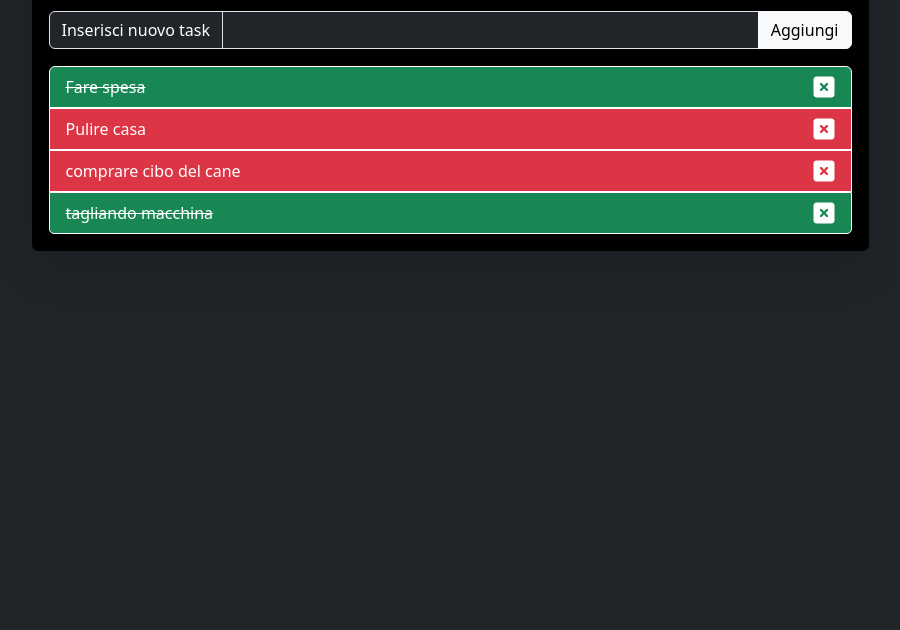
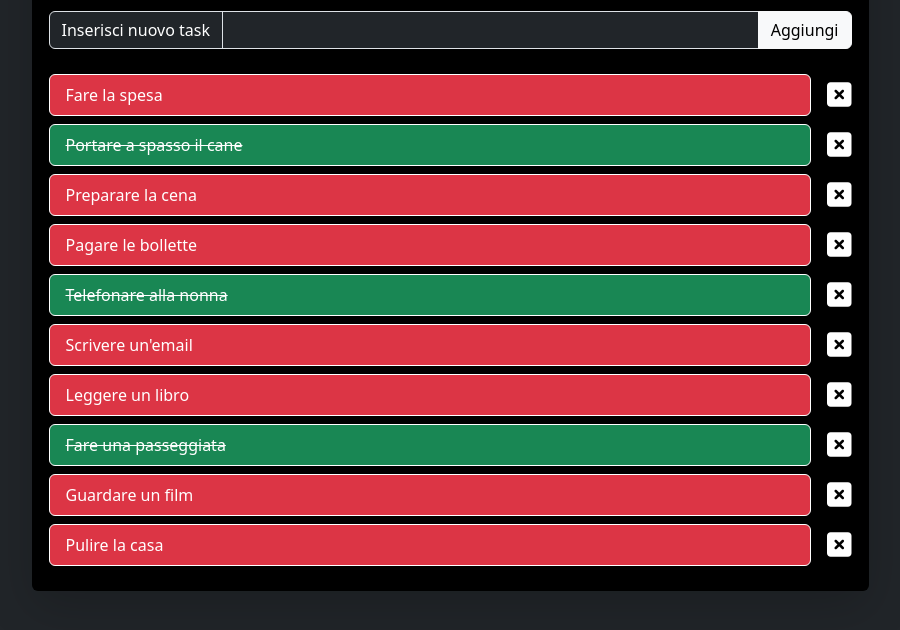
Before and after one commit to FedeViga/vue-todolist, a plain HTML site: page index.html in a window 1280 px wide. Shown: the part 118-748 px from the top of the page, without its empty margins (190-1090 px from the left). Drawn offline with nearby package versions, Linux system fonts and the light colour scheme.

Commit message:
modificato stile e aggiunto controllo a newTask() - fine esercizio

```diff
--- a/index.html
+++ b/index.html
@@ -29,7 +29,7 @@
                     To-Do List
                 </h1>
 
-                <div class="input-group mb-3">
+                <div class="input-group mb-4">
                     <span class="input-group-text bg-dark text-white" id="inputGroup-sizing-default">Inserisci nuovo task</span>
                     <input
                         v-model="newTask.text"
@@ -50,32 +50,35 @@
                   </div>
 
                 <!-- lista di task -->
-                <ul class="list-group">
+                <div class="list-group">
 
-                    <!-- creo li per ogni oggetto contenuto nell'array tasks -->
-                    <li
+                    <!-- elemento contenente il task e il bottone per rimuoverlo -->
+                    <div
                         v-for="(currentTask, index) in tasks"
-                        class="list-group-item list-group-item-action user-select-none d-flex justify-content-between border border-white text-white"
-                        :class="currentTask.done==true ? 'bg-success' : 'bg-danger'"
+                        class="d-flex align-items-center gap-3 mb-2"
                     >
-
-                        <!-- se il task è stato eseguito sbarro il testo -->
-                        <span
+                        <!-- task -->
+                        <div
+                            class="list-group-item list-group-item-action user-select-none d-flex justify-content-between border border-white rounded-2 text-white"
+                            :class="currentTask.done==true ? 'bg-success' : 'bg-danger'"
+                            role='button'
                             @click="invertTaskDone(index)"
-                            :class="currentTask.done ? 'text-decoration-line-through' : ''"
-                            role='button'
                         >
 
-                            {{currentTask.text}}
+                            <span :class="currentTask.done ? 'text-decoration-line-through' : ''">
 
-                        </span>
+                                {{currentTask.text}}
+
+                            </span>
+
+                        </div>
 
                         <!-- al click dell'icona rimuovo il task corrispondente -->
-                        <i @click="deleteTask(index)" class="fa-solid fa-square-xmark fs-4" role='button'></i>
+                        <i @click="deleteTask(index)" class="fa-solid fa-square-xmark fs-3" role='button'></i>
 
-                    </li>
+                    </div>
 
-                </ul>
+                </div>
             </div>
 
         </div>
--- a/js/script.js
+++ b/js/script.js
@@ -29,20 +29,44 @@ createApp({
             tasks: [
 
                 {
-                    text: 'Fare spesa',
-                    done: true
+                    text: "Fare la spesa",
+                    done: false,
                 },
                 {
-                    text: 'Pulire casa',
-                    done: false
+                    text: "Portare a spasso il cane",
+                    done: true,
                 },
                 {
-                    text: 'comprare cibo del cane',
-                    done: false
+                    text: "Preparare la cena",
+                    done: false,
                 },
                 {
-                    text: 'tagliando macchina',
-                    done: true
+                    text: "Pagare le bollette",
+                    done: false,
+                },
+                {
+                    text: "Telefonare alla nonna",
+                    done: true,
+                },
+                {
+                    text: "Scrivere un'email",
+                    done: false,
+                },
+                {
+                    text: "Leggere un libro",
+                    done: false,
+                },
+                {
+                    text: "Fare una passeggiata",
+                    done: true,
+                },
+                {
+                    text: "Guardare un film",
+                    done: false,
+                },
+                {
+                    text: "Pulire la casa",
+                    done: false,
                 }
             ],
 
@@ -64,10 +88,16 @@ createApp({
 
         },
 
-        // meteodo per aggiungere un nuovo task alla lista
+        // metodo per aggiungere un nuovo task alla lista
         addTask() {
 
-            this.tasks.push({...this.newTask})
+            // controllo che il campo di input non sia vuoto
+            if(this.newTask.text.trim() != "") {
+
+                this.tasks.push({...this.newTask});
+            }
+
+            this.newTask.text = ""
 
         },
 
```
